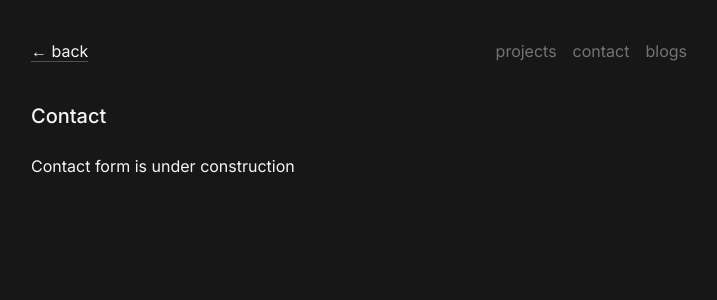
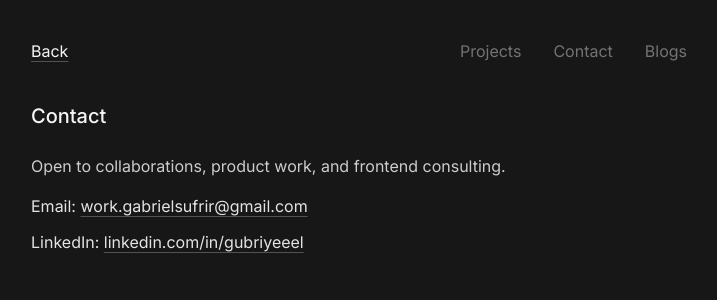
Before and after one commit to gubriyeeel/gubriyeeel, a Next.js app: page /contact in a window 1280 px wide. Shown: the top 300 px of the page, without its empty margins (281-998 px from the left). Built offline with nearby package versions, Linux system fonts and the light colour scheme.

Commit message:
feat: ✨ add contact links and refresh profile sections

```diff
--- a/app/contact/page.tsx
+++ b/app/contact/page.tsx
@@ -1,14 +1,38 @@
 import { AnimatedText } from "@/components/animated-name";
-import { ContactForm } from "@/components/contact-form";
 
-export default function MusicPage() {
+export default function ContactPage() {
   return (
     <main>
       <h2>
         <AnimatedText name="Contact" username="Ping Portal" />
       </h2>
 
-      <ContactForm />
+      <p className="mb-4 text-primary-foreground/80">
+        Open to collaborations, product work, and frontend consulting.
+      </p>
+
+      <ul className="flex flex-col gap-3 text-primary-foreground/90">
+        <li>
+          Email:{" "}
+          <a
+            className="underline decoration-neutral-600 underline-offset-4 transition-colors hover:decoration-neutral-500"
+            href="mailto:work.gabrielsufrir@gmail.com"
+          >
+            work.gabrielsufrir@gmail.com
+          </a>
+        </li>
+        <li>
+          LinkedIn:{" "}
+          <a
+            className="underline decoration-neutral-600 underline-offset-4 transition-colors hover:decoration-neutral-500"
+            href="https://www.linkedin.com/in/gubriyeeel/"
+            target="_blank"
+            rel="noreferrer"
+          >
+            linkedin.com/in/gubriyeeel
+          </a>
+        </li>
+      </ul>
     </main>
   );
 }
--- a/components/experience.tsx
+++ b/components/experience.tsx
@@ -6,8 +6,6 @@ type ExperienceProps = {
 
 export default function Experience({ experience }: ExperienceProps) {
   const { companyName, position, year, tech } = experience;
-
-  const techs = tech.map((t) => t.toLowerCase());
 
   return (
     <div className="flex w-full flex-col space-y-2">
@@ -23,7 +21,7 @@ export default function Experience({ experience }: ExperienceProps) {
       </div>
 
       <div className="flex gap-2">
-        {techs.map((t) => (
+        {tech.map((t) => (
           <span className="text-xs" key={t}>
             {t}
           </span>
--- a/components/header.tsx
+++ b/components/header.tsx
@@ -24,7 +24,7 @@ export default function Header() {
             className="focus:outline-offset-6 underline decoration-neutral-600 underline-offset-4 transition-colors hover:decoration-neutral-500 focus:decoration-neutral-500"
             href={href}
           >
-            ← back
+            Back
           </Link>
         </div>
       )}
--- a/components/navbar.tsx
+++ b/components/navbar.tsx
@@ -3,24 +3,27 @@ import Link from "next/link";
 const links = [
   {
     href: "/projects",
-    label: "projects",
+    label: "Projects",
   },
   {
     href: "/contact",
-    label: "contact",
+    label: "Contact",
   },
   {
     href: "/blogs",
-    label: "blogs",
+    label: "Blogs",
   },
 ];
 
 export default function Navbar() {
   return (
     <nav>
-      <ul className="flex gap-4 text-muted-foreground">
+      <ul className="flex gap-8 text-muted-foreground">
         {links.map((link) => (
-          <li className="underline-offset-4 hover:underline" key={link.href}>
+          <li
+            className="underline-offset-4 hover:text-white hover:underline"
+            key={link.href}
+          >
             <Link href={link.href}>{link.label}</Link>
           </li>
         ))}
```
Also changed, not shown: lib/experiences.ts (+9 -15 lines).
